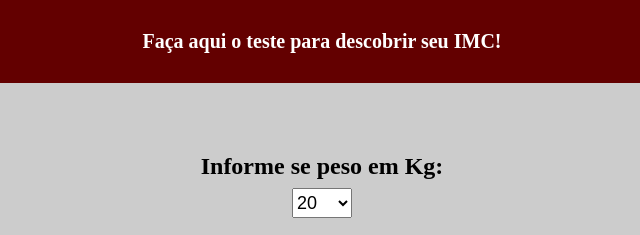
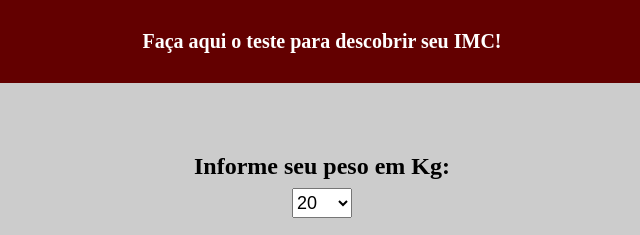
Before and after one commit to Andrengr0/ProgramaIMC, a plain HTML site: page index.html in a window 1280 px wide. Shown: the top 235 px of the page, 318-958 px from the left. Drawn offline with Linux system fonts and the light colour scheme.

Commit message:
Update index.html

```diff
--- a/index.html
+++ b/index.html
@@ -17,7 +17,7 @@
 
                 <div class="info-teste">
 
-                    <h2>Informe se peso em Kg:</h2>
+                    <h2>Informe seu peso em Kg:</h2>
                     <select id="peso" name="peso"></select>
 
 
```
